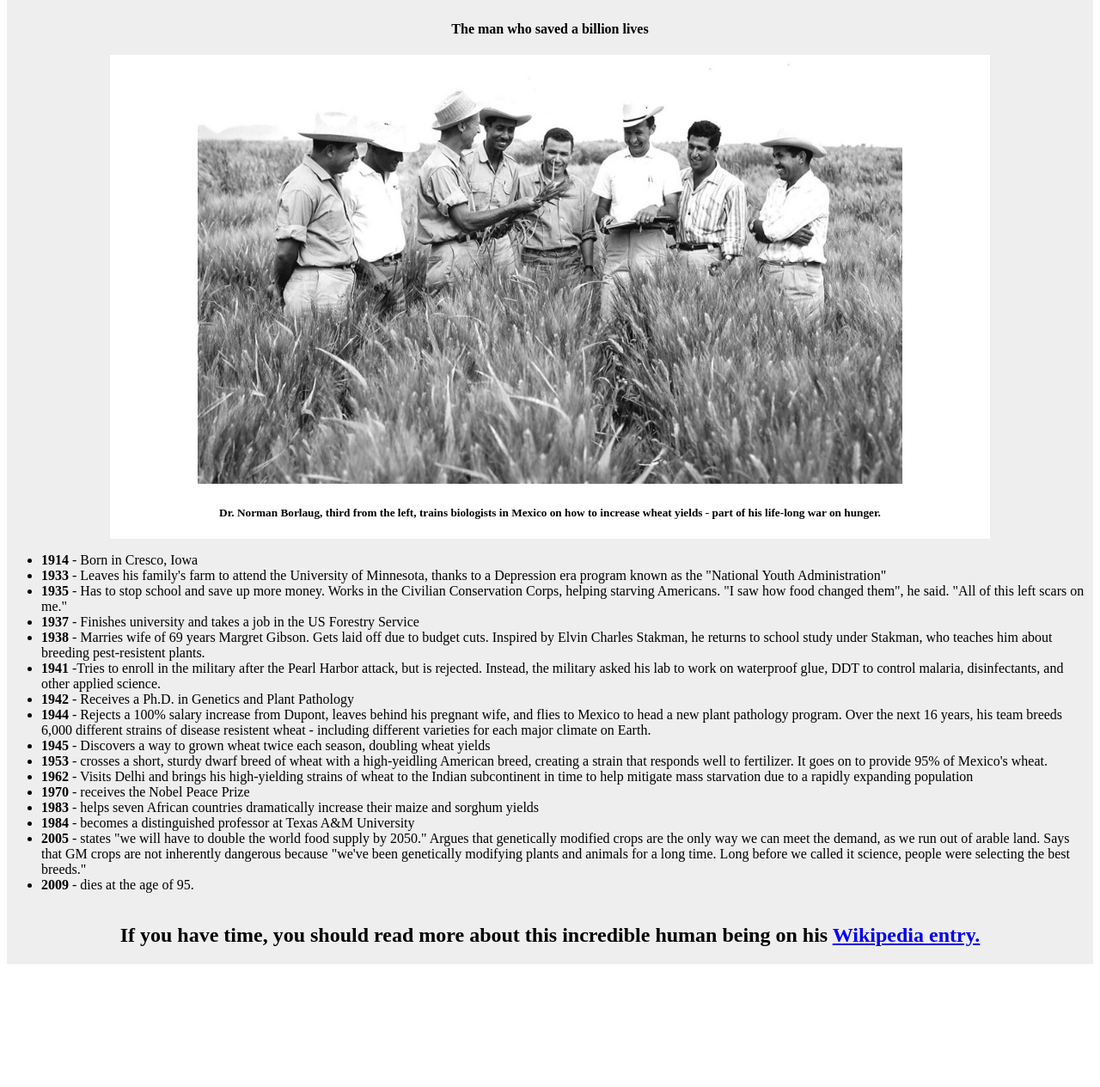
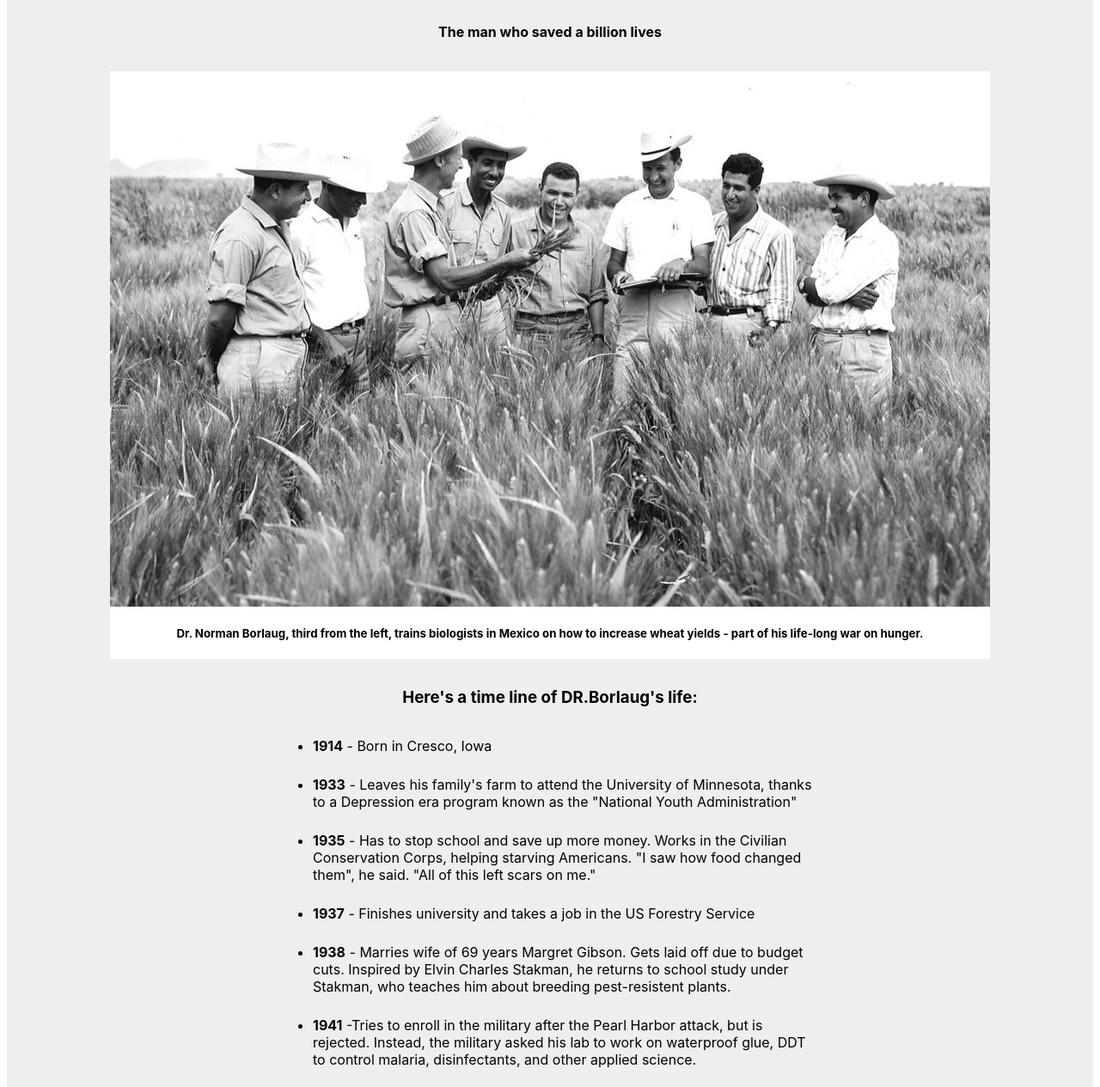
Before and after one commit to RafaelEchart/MicroverseTrials_Rafael-Nicolas, a plain HTML site: page index.html in a window 1280 px wide. Shown: the part 84-1349 px from the top of the page at 86% size. Before the commit the page ends 1214 px from the top, so only its background shows below. Drawn offline with Linux system fonts and the light colour scheme.

Commit message:
adding css-File and making change on index.html

```diff
--- a/css/collabStyle.css
+++ b/css/collabStyle.css
@@ -1,3 +1,8 @@
+
+
+body{
+    font-family: -apple-system, BlinkMacSystemFont, 'Segoe UI', Roboto, Oxygen, Ubuntu, Cantarell, 'Open Sans', 'Helvetica Neue', sans-serif;
+}
 .container{
     display: flex;
     flex-direction: column;
@@ -6,12 +11,29 @@
 }
 
 .responsive_image{
-    text-align: center;
-    max-width: 80%;
-
+    max-width: 100%;
+    display: block;
+    margin:0 auto;
 }
 
 #img-div{
     text-align: center;
     background-color: white;
+    margin: 15px;
 }
+
+#tribute-info{
+    display: flex;
+    flex-direction: column;
+    align-items: center;
+    width: 50%;
+}
+
+.footer{
+    text-align: center;
+    font-size: 15px;
+}
+
+li{
+   margin-bottom: 25px;
+}
--- a/index.html
+++ b/index.html
@@ -19,6 +19,7 @@
       </div>
 
       <div id="tribute-info">
+          <h3>Here's a time line of DR.Borlaug's life:</h3>
         <ul>
           <li><strong>1914</strong> - Born in Cresco, Iowa</li>
           <li><strong>1933</strong> - Leaves his family's farm to attend the University of Minnesota, thanks to a Depression era program known as the "National Youth Administration"</li>
@@ -39,7 +40,7 @@
         </ul>
       </div>
 
-      <div>
+      <div class="footer">
         <h2>If you have time, you should read more about this incredible human being on his <a id="tribute-link" href="https://en.wikipedia.org/wiki/Norman_Borlaug" target="_blank" >Wikipedia entry.</a></h2>
       </div>
 
```
